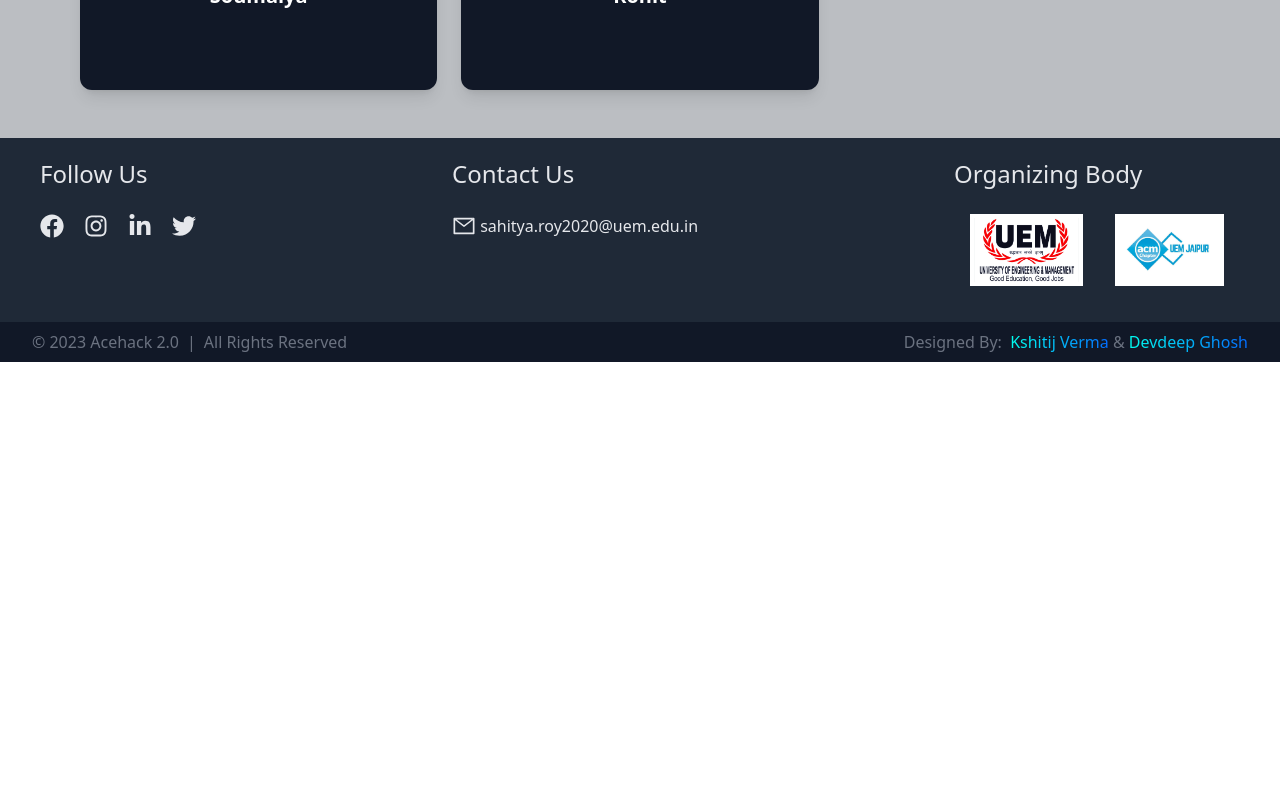
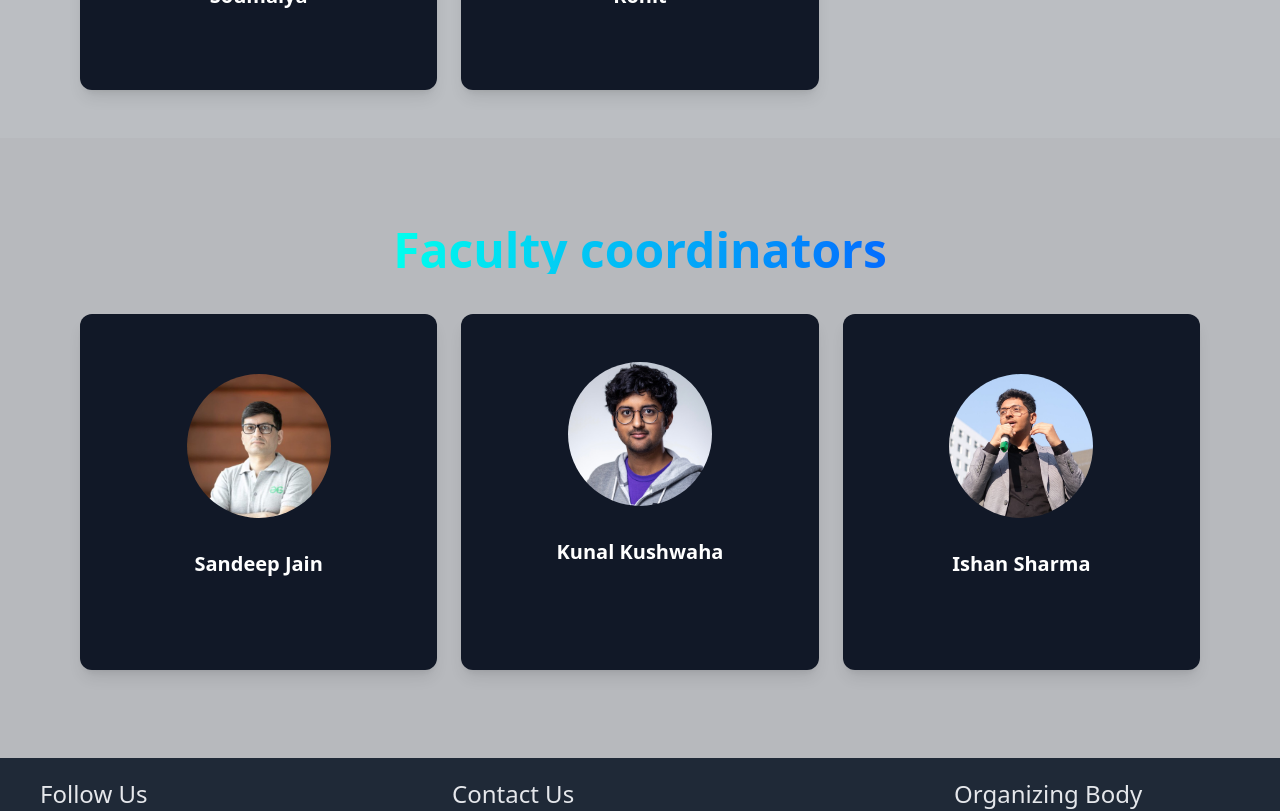
Before and after one commit to kshitijv256/aceHack2.0, a React (Vite) app: page / in a window 1280 px wide. Shown: the part 7120-7931 px from the top of the page. Before the commit the page ends 7482 px from the top, so only its background shows below. Built offline with nearby package versions, Linux system fonts and the light colour scheme.

Commit message:
added faculty section

```diff
--- a/src/App.jsx
+++ b/src/App.jsx
@@ -10,6 +10,7 @@
 import Menu from "./components/Menu";
 import Faq from "./pages/Faq";
 import Sponsor from "./pages/Sponsor";
+import Faculty from "./pages/Faculty";
 
 const App = () => {
   return (
@@ -23,6 +24,7 @@
       <Themes />
       <Sponsor />
       <Team />
+      <Faculty />
       <Faq />
       <Footer />
     </>
--- a/src/pages/Faculty.jsx
+++ b/src/pages/Faculty.jsx
@@ -0,0 +1,39 @@
+import React from "react";
+import Member from "../components/Member";
+
+import sandeep from "/assets/images/speakers/sandeep.jpg";
+import kunal from "/assets/images/speakers/kunal.jpg";
+import ishan from "/assets/images/speakers/ishan.jpg";
+
+const Faculty = () => {
+  return (
+    <div className="relative items-center justify-center bg-gray-900/30 backdrop-blur-lg w-full z-20 py-10">
+      <section className="max-w-6xl mx-auto px-4 sm:px-6 lg:px-4 py-12">
+        <div className="flex flex-row justify-center w-full">
+          <h1 className="grad-text font-bold text-5xl mb-10">
+            Faculty coordinators
+          </h1>{" "}
+        </div>
+        <div className="grid grid-cols-1 sm:grid-cols-2 md:grid-cols-2 lg:grid-cols-3 gap-6">
+          <Member
+            image={sandeep}
+            name="Sandeep Jain"
+            role="Founder & CEO at GeeksforGeeks"
+          />
+          <Member
+            image={kunal}
+            name="Kunal Kushwaha"
+            role="DevRel manager at Civo, Founder at WeMakeDevs"
+          />
+          <Member
+            image={ishan}
+            name="Ishan Sharma"
+            role="Co-Founder at Markitup, Youtuber"
+          />
+        </div>
+      </section>
+    </div>
+  );
+};
+
+export default Faculty;
```
